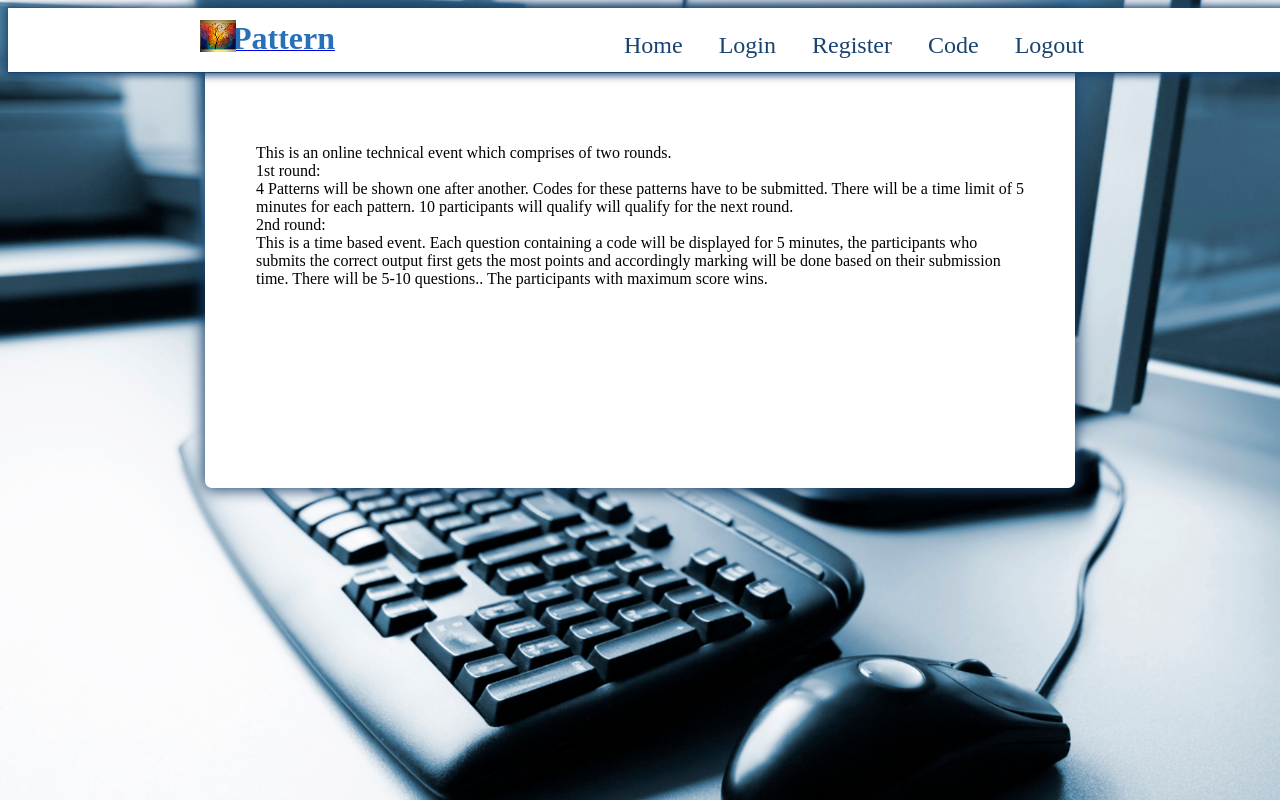
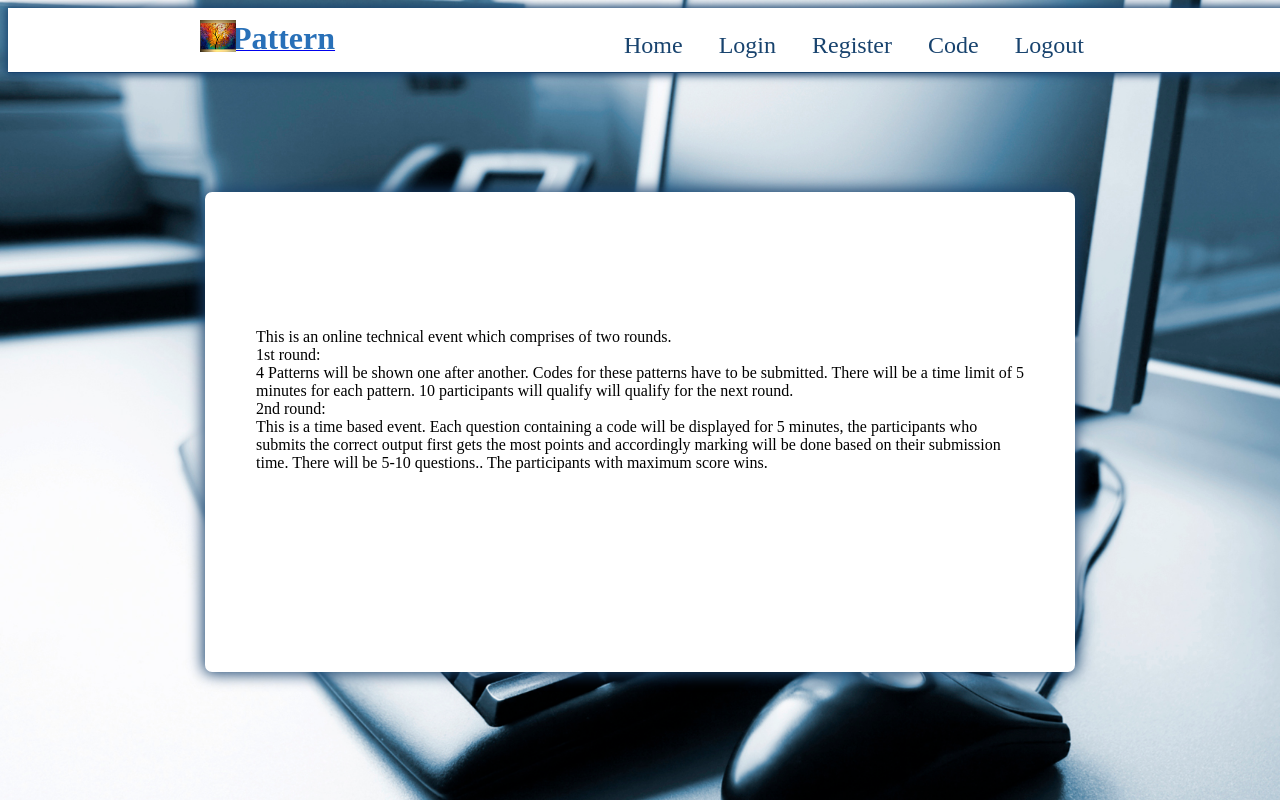
Before and after one commit to mridul-arora/Otaku-Run, a PHP site: page / in a window 1280 px wide. Run offline with PHP 8.4, Linux system fonts and the light colour scheme.

Commit message:
bohut mushkil se middle me aaya hai

```diff
--- a/Assets/css/home.css
+++ b/Assets/css/home.css
@@ -12,7 +12,7 @@
 
 }
 
-#border_center_box {
-    margin-top: 0vh;
+#home_wrapper{
+    padding-top: 23vh;
 
 }
--- a/Home/index.php
+++ b/Home/index.php
@@ -11,7 +11,7 @@
     <?php include '../Assets/parts/header.php';?>
     <link rel="stylesheet" href="../Assets/css/header.css">
     <?php include '../Assets/parts/includes.php'; ?>
-    <article id="border_center_box">
+    <div id="home_wrapper">
     <article id="center_box">
         <p>This is an online technical event which comprises of two rounds.<br>
         1st round:<br>
@@ -19,7 +19,7 @@
         2nd round:<br>
         This is a time based event. Each question containing a code will be displayed for 5 minutes, the participants who submits the correct output first gets the most points and accordingly marking will be done based on their submission time. There will be 5-10 questions.. The participants with maximum score wins.</p>
     </article>
-        </article>
+        </div>
 </body>
 
 </html>
```
